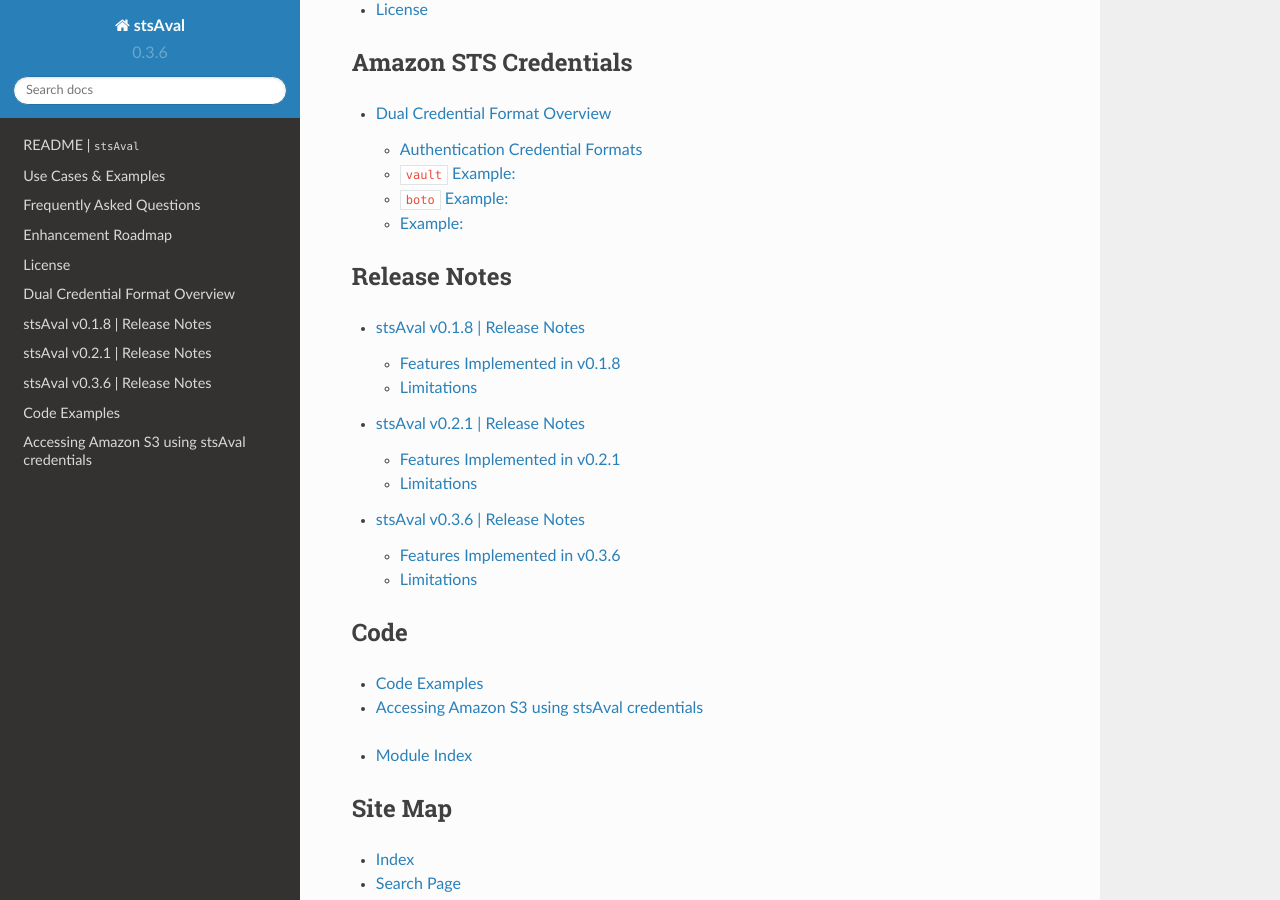
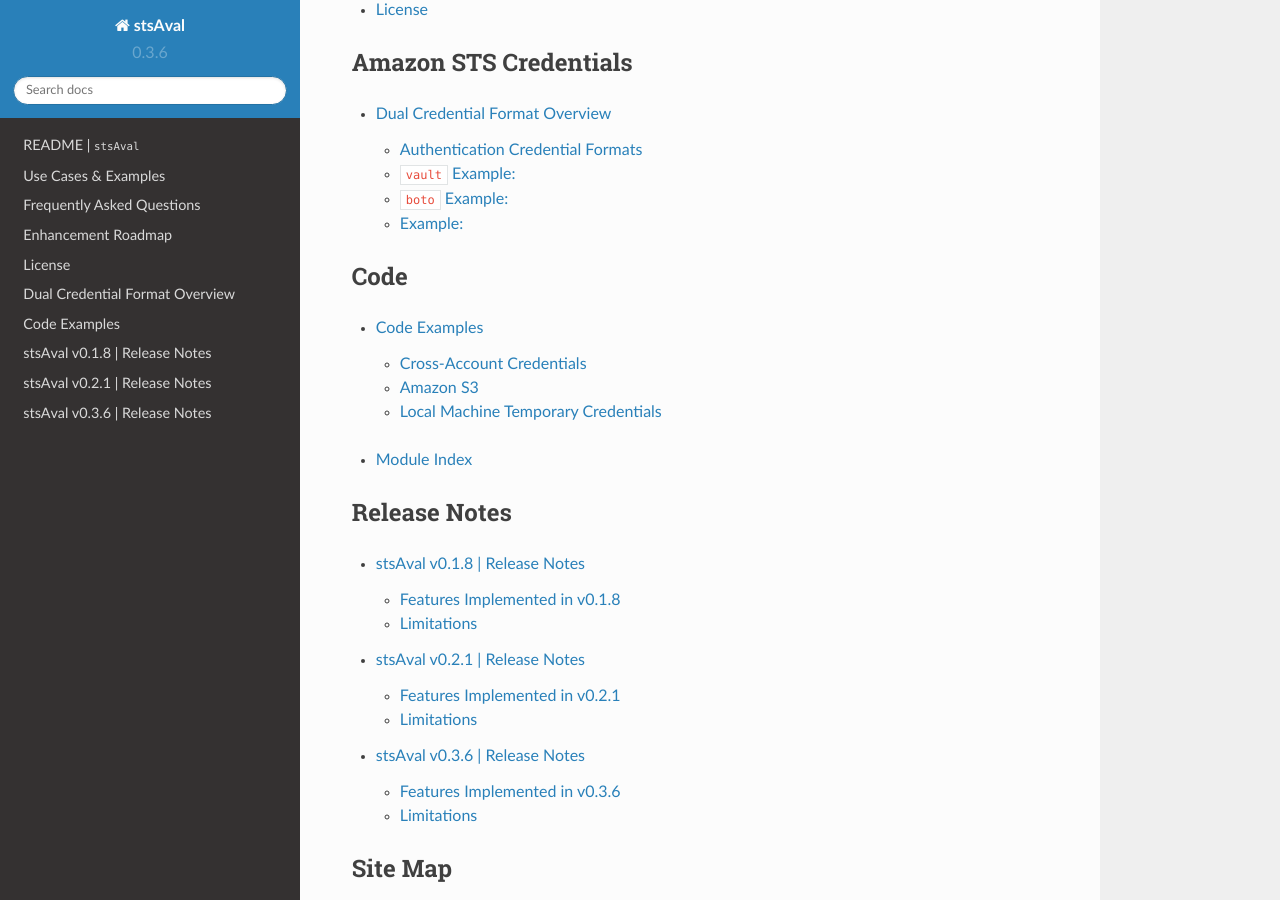
Before and after one commit to fstab50/stslib, a Sphinx documentation site: the page built from docs/source/index.rst, in a window 1280 px wide and 900 px high, scrolled down 723 px. Built offline with Sphinx 7.4.7 and the Read the Docs theme 2.0.0, drawn with Linux system fonts in a browser that asks for light colours.

Commit message:
autogen docs: source updates

```diff
--- a/docs/source/code_examples/index-code-examples.rst
+++ b/docs/source/code_examples/index-code-examples.rst
@@ -1,12 +1,14 @@
-========================
- Code Examples
-========================
-
-
+Cross-Account Credentials
+^^^^^^^^^^^^^^^^^^^^^^^^^
 -  How to generate temporary credentials for roles in different AWS
    accounts.
 
--  `Access Amazon S3 using Auto-refreshed temporary credentials < ./s3-use-case-example.html>`__ generated from **stsAVal**
+Amazon S3
+^^^^^^^^^
+-  `Access Amazon S3 using Auto-refreshed temporary credentials <./s3-use-case-example.html>`__
+
+Local Machine Temporary Credentials
+^^^^^^^^^^^^^^^^^^^^^^^^^^^^^^^^^^^
 
 -  Setting up the Default Session using Boto3 and STS temporary
    credentials
--- a/docs/source/code_examples/toctree_code_examples.rst
+++ b/docs/source/code_examples/toctree_code_examples.rst
@@ -1,6 +1,7 @@
+Code Examples
+^^^^^^^^^^^^^
 
 .. toctree::
    :maxdepth: 2
 
    index-code-examples
-   s3-use-case-example
```
Also changed, not shown: docs/source/index.rst (+9 -8 lines).
